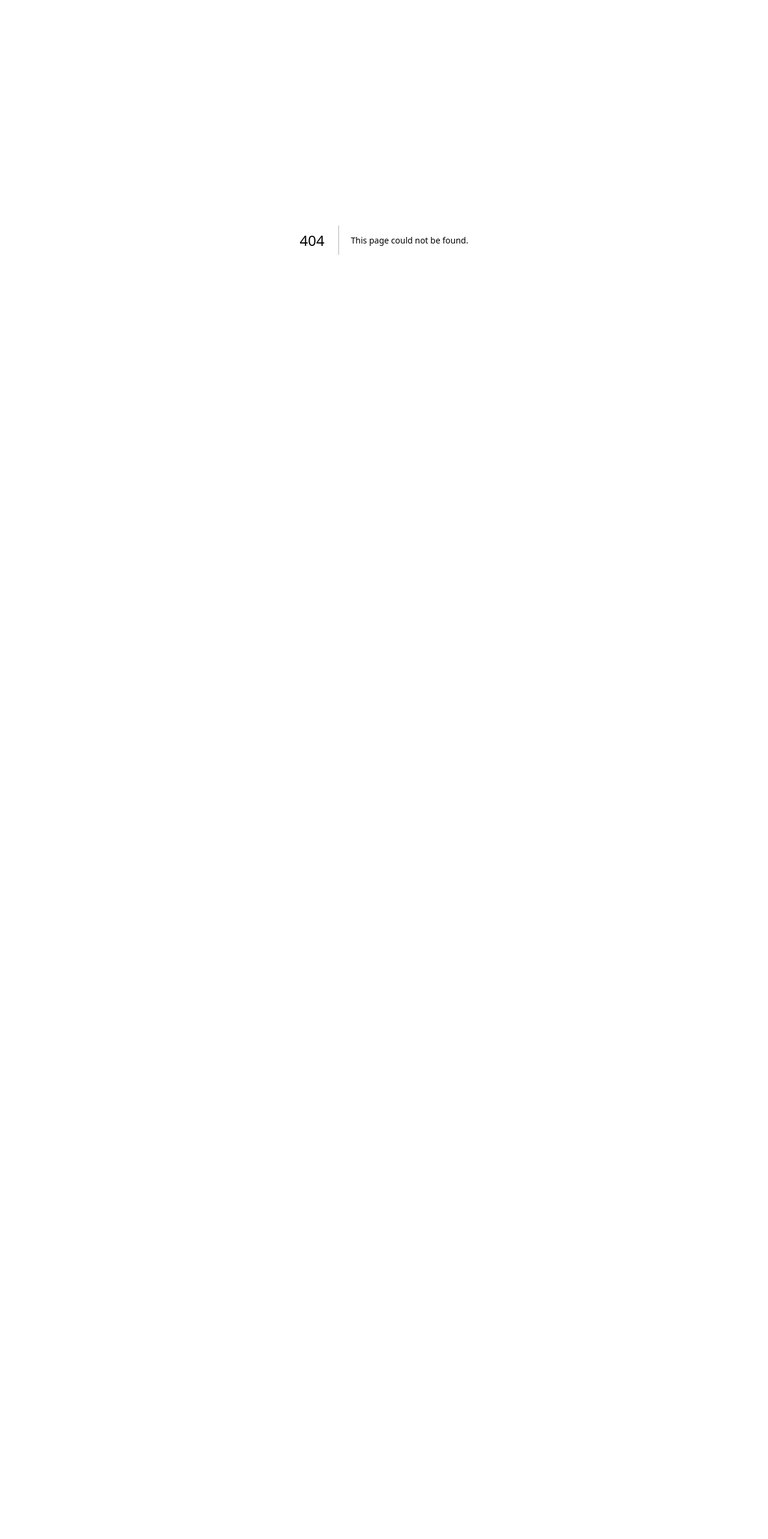
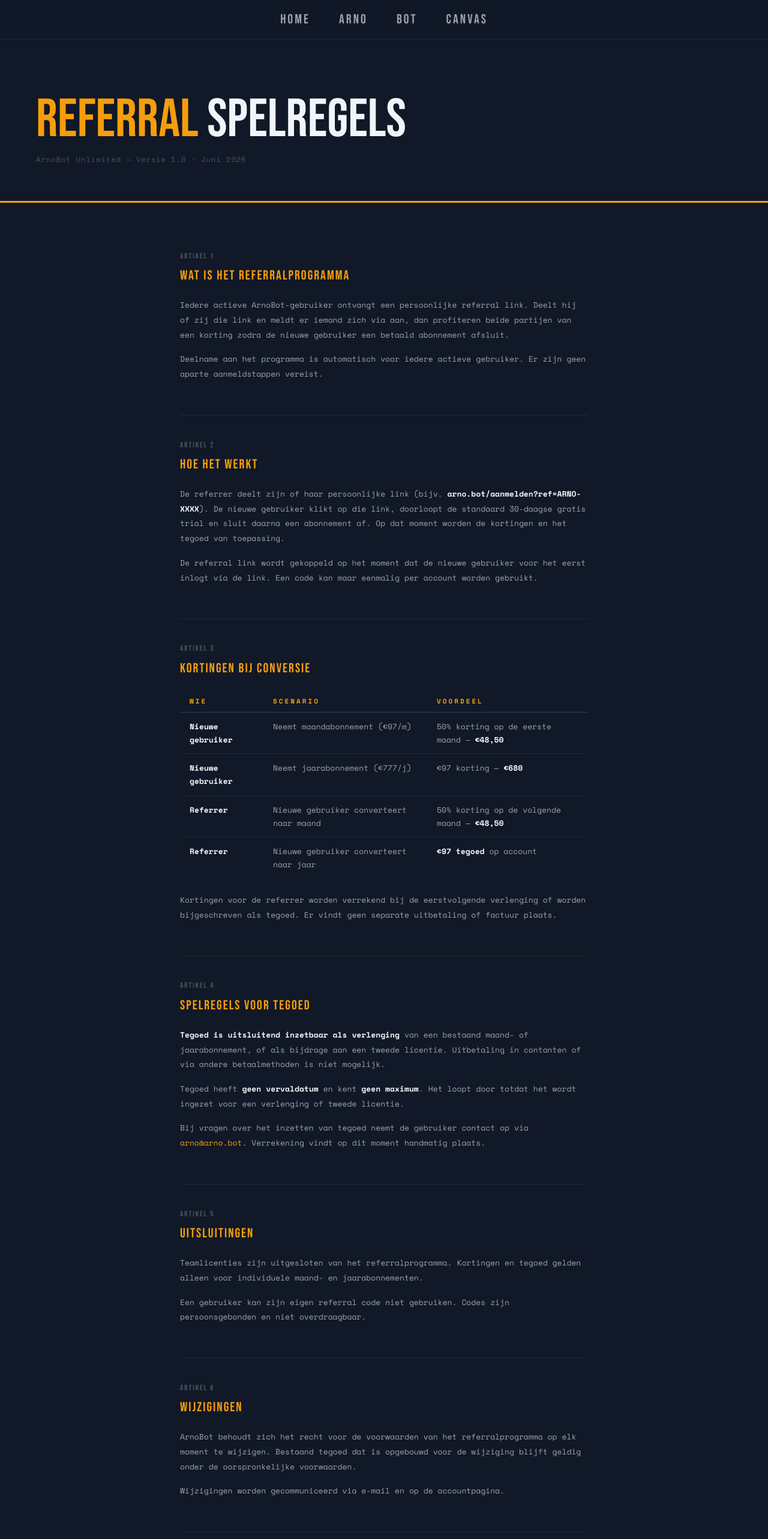
Before and after one commit to arnoceo-ops/arno-blog, a Next.js app: page /referral-spelregels in a window 1280 px wide. Before the commit this address had no page. Shown: the top 2566 px of the page at 60% size. Before the commit the page ends 800 px from the top, so only its background shows below. Built offline with nearby package versions, Linux system fonts and the light colour scheme.

Commit message:
feat: referral spelregels pagina op /referral-spelregels

```diff
--- /dev/null
+++ b/app/referral-spelregels/page.tsx
@@ -0,0 +1,204 @@
+import Link from 'next/link'
+
+export default function ReferralSpelregelsPage() {
+  return (
+    <>
+      <style>{`
+        @import url('https://fonts.googleapis.com/css2?family=Bebas+Neue&family=Space+Mono:wght@400;700&display=swap');
+        *, *::before, *::after { box-sizing: border-box; margin: 0; padding: 0; }
+        body { background: #111827; color: #f1f5f9; font-family: 'Space Mono', monospace; }
+
+        .site-nav {
+          position: fixed; top: 0; left: 0; right: 0; z-index: 100;
+          padding: 16px 40px; display: flex; justify-content: center;
+          border-bottom: 1px solid rgba(255,255,255,0.06);
+          background: rgba(17,24,39,0.9); backdrop-filter: blur(12px);
+        }
+        .nav-links { display: flex; gap: 48px; align-items: center; }
+        .nav-links a {
+          color: #9ca3af; text-decoration: none;
+          font-family: 'Bebas Neue', sans-serif;
+          font-size: 22px; letter-spacing: 3px; transition: color 0.2s;
+        }
+        .nav-links a:hover { color: #f1f5f9; }
+
+        .page { padding-top: 80px; min-height: 100vh; }
+
+        .hero {
+          padding: 80px 60px 60px;
+          border-bottom: 3px solid #f59e0b;
+        }
+        .hero-title {
+          font-family: 'Bebas Neue', sans-serif;
+          font-size: clamp(48px, 7vw, 96px); line-height: 0.9; color: #f1f5f9;
+        }
+        .hero-title span { color: #f59e0b; }
+        .hero-meta { font-size: 12px; color: #4b5563; margin-top: 16px; letter-spacing: 1px; }
+
+        .body { max-width: 760px; margin: 0 auto; padding: 80px 40px 120px; }
+
+        .section { margin-bottom: 56px; }
+        .section-num {
+          font-family: 'Bebas Neue', sans-serif; font-size: 13px;
+          letter-spacing: 2px; color: #4b5563; margin-bottom: 6px;
+        }
+        .section-title {
+          font-family: 'Bebas Neue', sans-serif; font-size: 22px;
+          letter-spacing: 2px; color: #f59e0b; margin-bottom: 20px;
+        }
+        p { font-size: 13px; color: #9ca3af; line-height: 1.9; margin-bottom: 16px; }
+        strong { color: #f1f5f9; }
+        a { color: #f59e0b; text-decoration: none; }
+        a:hover { text-decoration: underline; }
+
+        .divider { height: 1px; background: #1e293b; margin: 40px 0; }
+
+        .tabel {
+          width: 100%; border-collapse: collapse; margin-bottom: 24px;
+          font-size: 13px; font-family: 'Space Mono', monospace;
+        }
+        .tabel th {
+          text-align: left; padding: 10px 16px;
+          font-size: 11px; letter-spacing: 3px; color: #f59e0b;
+          border-bottom: 1px solid #374151;
+        }
+        .tabel td {
+          padding: 12px 16px; color: #9ca3af; line-height: 1.7;
+          border-bottom: 1px solid #1f2937;
+          vertical-align: top;
+        }
+        .tabel td strong { color: #f1f5f9; }
+        .tabel tr:last-child td { border-bottom: none; }
+
+        footer {
+          background: #0d1117; padding: 40px 60px;
+          display: flex; justify-content: space-between; align-items: center;
+          border-top: 1px solid #1f2937;
+        }
+        .footer-logo { font-family: 'Bebas Neue', sans-serif; font-size: 24px; color: #f59e0b; letter-spacing: 3px; }
+        .footer-copy { font-size: 10px; color: #374151; }
+
+        @media (max-width: 600px) {
+          .hero { padding: 60px 24px 40px; }
+          .body { padding: 60px 24px 80px; }
+          footer { padding: 32px 24px; flex-direction: column; gap: 12px; }
+          .tabel th, .tabel td { padding: 10px 12px; }
+        }
+      `}</style>
+
+      <nav className="site-nav">
+        <div className="nav-links">
+          <Link href="/">HOME</Link>
+          <Link href="/bio">ARNO</Link>
+          <a href="https://arno.bot/bot">BOT</a>
+          <a href="https://salescanvas.app" target="_blank" rel="noopener noreferrer">CANVAS</a>
+        </div>
+      </nav>
+
+      <div className="page">
+        <div className="hero">
+          <h1 className="hero-title"><span>REFERRAL</span> SPELREGELS</h1>
+          <div className="hero-meta">ArnoBot Unlimited — Versie 1.0 · Juni 2026</div>
+        </div>
+
+        <div className="body">
+
+          <div className="section">
+            <div className="section-num">ARTIKEL 1</div>
+            <div className="section-title">WAT IS HET REFERRALPROGRAMMA</div>
+            <p>Iedere actieve ArnoBot-gebruiker ontvangt een persoonlijke referral link. Deelt hij of zij die link en meldt er iemand zich via aan, dan profiteren beide partijen van een korting zodra de nieuwe gebruiker een betaald abonnement afsluit.</p>
+            <p>Deelname aan het programma is automatisch voor iedere actieve gebruiker. Er zijn geen aparte aanmeldstappen vereist.</p>
+          </div>
+
+          <div className="divider" />
+
+          <div className="section">
+            <div className="section-num">ARTIKEL 2</div>
+            <div className="section-title">HOE HET WERKT</div>
+            <p>De referrer deelt zijn of haar persoonlijke link (bijv. <strong>arno.bot/aanmelden?ref=ARNO-XXXX</strong>). De nieuwe gebruiker klikt op die link, doorloopt de standaard 30-daagse gratis trial en sluit daarna een abonnement af. Op dat moment worden de kortingen en het tegoed van toepassing.</p>
+            <p>De referral link wordt gekoppeld op het moment dat de nieuwe gebruiker voor het eerst inlogt via de link. Een code kan maar eenmalig per account worden gebruikt.</p>
+          </div>
+
+          <div className="divider" />
+
+          <div className="section">
+            <div className="section-num">ARTIKEL 3</div>
+            <div className="section-title">KORTINGEN BIJ CONVERSIE</div>
+            <table className="tabel">
+              <thead>
+                <tr>
+                  <th>WIE</th>
+                  <th>SCENARIO</th>
+                  <th>VOORDEEL</th>
+                </tr>
+              </thead>
+              <tbody>
+                <tr>
+                  <td><strong>Nieuwe gebruiker</strong></td>
+                  <td>Neemt maandabonnement (€97/m)</td>
+                  <td>50% korting op de eerste maand — <strong>€48,50</strong></td>
+                </tr>
+                <tr>
+                  <td><strong>Nieuwe gebruiker</strong></td>
+                  <td>Neemt jaarabonnement (€777/j)</td>
+                  <td>€97 korting — <strong>€680</strong></td>
+                </tr>
+                <tr>
+                  <td><strong>Referrer</strong></td>
+                  <td>Nieuwe gebruiker converteert naar maand</td>
+                  <td>50% korting op de volgende maand — <strong>€48,50</strong></td>
+                </tr>
+                <tr>
+                  <td><strong>Referrer</strong></td>
+                  <td>Nieuwe gebruiker converteert naar jaar</td>
+                  <td><strong>€97 tegoed</strong> op account</td>
+                </tr>
+              </tbody>
+            </table>
+            <p>Kortingen voor de referrer worden verrekend bij de eerstvolgende verlenging of worden bijgeschreven als tegoed. Er vindt geen separate uitbetaling of factuur plaats.</p>
+          </div>
+
+          <div className="divider" />
+
+          <div className="section">
+            <div className="section-num">ARTIKEL 4</div>
+            <div className="section-title">SPELREGELS VOOR TEGOED</div>
+            <p><strong>Tegoed is uitsluitend inzetbaar als verlenging</strong> van een bestaand maand- of jaarabonnement, of als bijdrage aan een tweede licentie. Uitbetaling in contanten of via andere betaalmethoden is niet mogelijk.</p>
+            <p>Tegoed heeft <strong>geen vervaldatum</strong> en kent <strong>geen maximum</strong>. Het loopt door totdat het wordt ingezet voor een verlenging of tweede licentie.</p>
+            <p>Bij vragen over het inzetten van tegoed neemt de gebruiker contact op via <a href="mailto:arno@arno.bot">arno@arno.bot</a>. Verrekening vindt op dit moment handmatig plaats.</p>
+          </div>
+
+          <div className="divider" />
+
+          <div className="section">
+            <div className="section-num">ARTIKEL 5</div>
+            <div className="section-title">UITSLUITINGEN</div>
+            <p>Teamlicenties zijn uitgesloten van het referralprogramma. Kortingen en tegoed gelden alleen voor individuele maand- en jaarabonnementen.</p>
+            <p>Een gebruiker kan zijn eigen referral code niet gebruiken. Codes zijn persoonsgebonden en niet overdraagbaar.</p>
+          </div>
+
+          <div className="divider" />
+
+          <div className="section">
+            <div className="section-num">ARTIKEL 6</div>
+            <div className="section-title">WIJZIGINGEN</div>
+            <p>ArnoBot behoudt zich het recht voor de voorwaarden van het referralprogramma op elk moment te wijzigen. Bestaand tegoed dat is opgebouwd voor de wijziging blijft geldig onder de oorspronkelijke voorwaarden.</p>
+            <p>Wijzigingen worden gecommuniceerd via e-mail en op de accountpagina.</p>
+          </div>
+
+          <div className="divider" />
+
+          <p style={{ fontSize: 11, color: '#4b5563' }}>
+            Vragen? Mail naar <a href="mailto:arno@arno.bot">arno@arno.bot</a>
+          </p>
+
+        </div>
+      </div>
+
+      <footer>
+        <span className="footer-logo">ArnoBot</span>
+        <span className="footer-copy">© Royal Dutch Sales 2026</span>
+      </footer>
+    </>
+  )
+}
```
